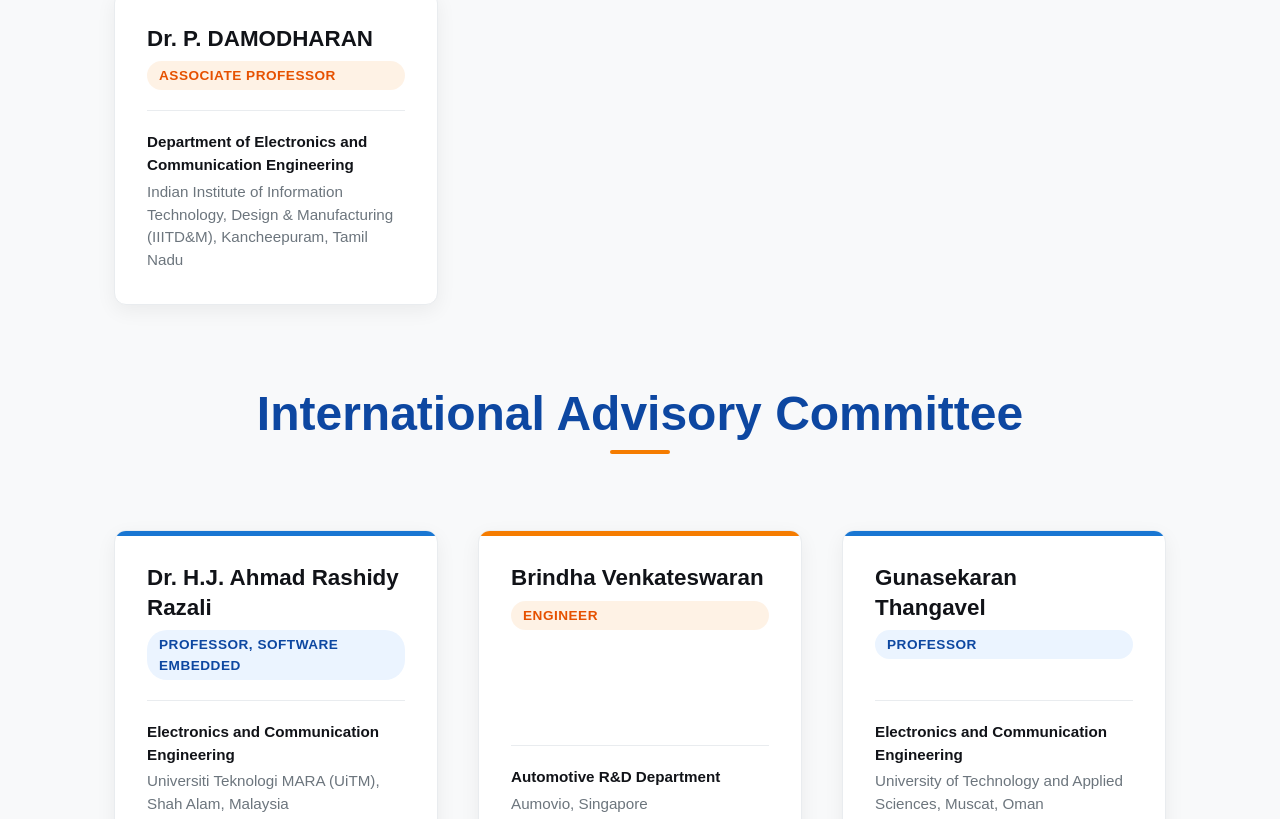
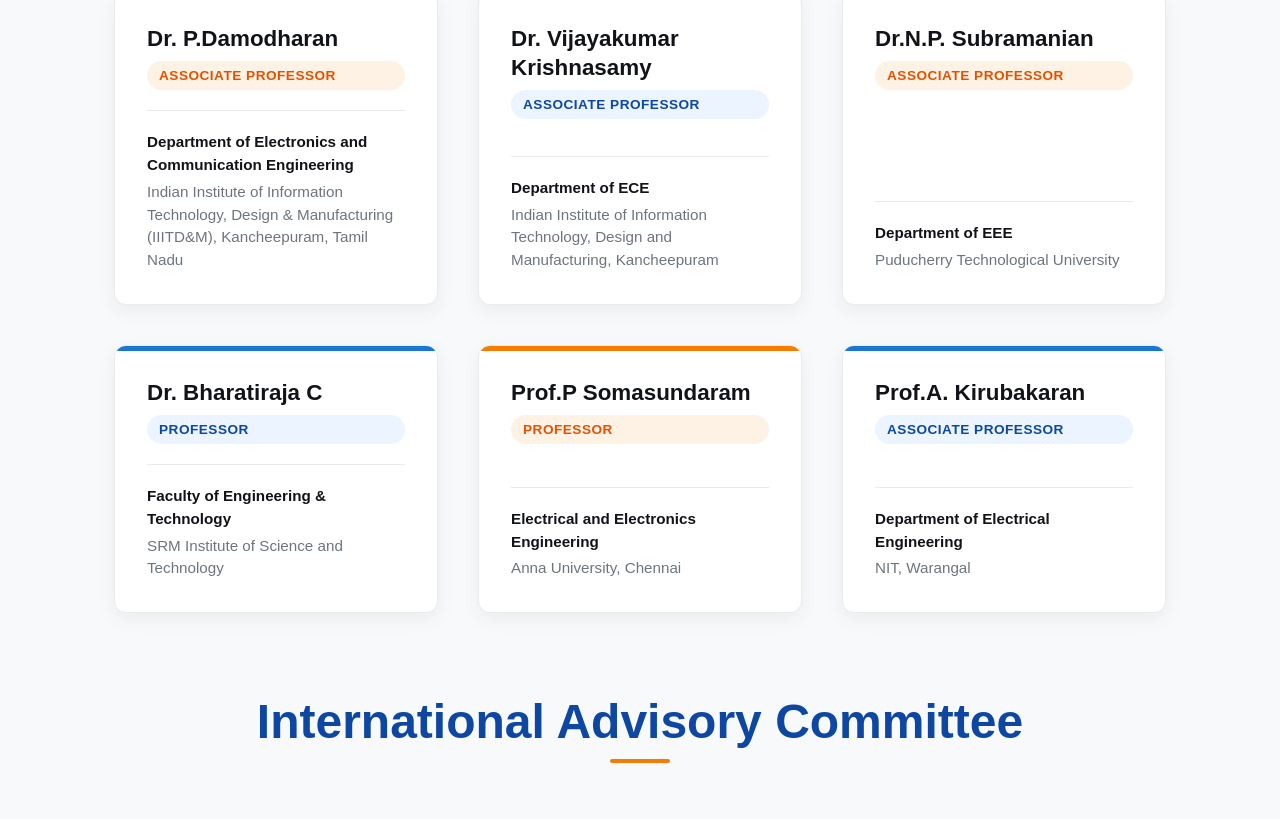
Before and after one commit to Mukilanbalakrishnan/IT-CONFERENCES, a React (Vite) app in the folder client/: page /committees/advisory-board in a window 1280 px wide. Shown: the part 1241-2060 px from the top of the page. Built offline with nearby package versions, Linux system fonts and the light colour scheme.

Commit message:
changed-names

```diff
--- a/client/src/pages/AdvisoryBoard/AdvisoryBoardPage.jsx
+++ b/client/src/pages/AdvisoryBoard/AdvisoryBoardPage.jsx
@@ -28,7 +28,7 @@ const AdvisoryBoardPage = () => {
         institution: 'Indian Institute of Technology, Palakkad'
     },
     {
-        name: 'Dr M IYAPPARAJA',
+        name: 'Dr M Iyapparaja',
         role: 'HoD & Professor',
         department: 'Department of Smart computing',
         institution: 'Vellore Institute of Technology'
@@ -58,11 +58,42 @@ const AdvisoryBoardPage = () => {
         institution: 'Pondicherry University, Pondicherry - 605014'
     },
     {
-        name: 'Dr. P. DAMODHARAN',
+        name: 'Dr. P.Damodharan',
         role: 'Associate Professor',
         department: 'Department of Electronics and Communication Engineering',
         institution: 'Indian Institute of Information Technology, Design & Manufacturing (IIITD&M), Kancheepuram, Tamil Nadu'
-    }
+    },
+    {
+        name: 'Dr. Vijayakumar Krishnasamy',
+        role: 'Associate Professor',
+        department: 'Department of ECE',
+        institution: 'Indian Institute of Information Technology, Design and Manufacturing, Kancheepuram'
+    },
+    {
+        name: 'Dr.N.P. Subramanian',
+        role: 'Associate Professor',
+        department: 'Department of EEE',
+        institution: 'Puducherry Technological University'
+    },
+    {
+        name: 'Dr. Bharatiraja C',
+        role: 'Professor',
+        department: 'Faculty of Engineering & Technology',
+        institution: 'SRM Institute of Science and Technology'
+    },
+    {
+    name: 'Prof.P Somasundaram',
+    role: 'Professor',
+    department: 'Electrical and Electronics Engineering',
+    institution: 'Anna University, Chennai'
+},
+{
+    name: 'Prof.A. Kirubakaran',
+    role: 'Associate Professor',
+    department: 'Department of Electrical Engineering',
+    institution: 'NIT, Warangal'
+},
+
 ];
 
     const InternationalAdvisory = [
@@ -71,24 +102,6 @@ const AdvisoryBoardPage = () => {
         role: 'Professor, Software Embedded',
         department: 'Electronics and Communication Engineering',
         institution: 'Universiti Teknologi MARA (UiTM), Shah Alam, Malaysia'
-    },
-    {
-        name: 'Brindha Venkateswaran',
-        role: 'Engineer',
-        department: 'Automotive R&D Department',
-        institution: 'Aumovio, Singapore'
-    },
-    {
-        name: 'Gunasekaran Thangavel',
-        role: 'Professor',
-        department: 'Electronics and Communication Engineering',
-        institution: 'University of Technology and Applied Sciences, Muscat, Oman'
-    },
-    {
-        name: 'Akhtar Kalam',
-        role: 'Professor',
-        department: 'Head of External Engagement, Leader - Smart Energy Research Unit',
-        institution: 'College of Engineering and Science, Victoria University, Australia'
     },
     {
         name: 'Dr. Abid Yahya',
@@ -127,7 +140,56 @@ const AdvisoryBoardPage = () => {
         role: 'Professor',
         department: 'School of Electrical and Computer Engineering',
         institution: 'RMIT University, Melbourne, Australia'
-    }
+    },
+    {
+        name: 'Dr. Muhammad H Rashid',
+        role: 'Professor',
+        department: 'Electrical and Computer Engineering',
+        institution: 'University of West Florida, USA'
+    },
+    {
+        name: 'Dr. Saad Mekhilef',
+        role: 'Professor',
+        department: 'Electrical Engineering',
+        institution: 'University of Malaysia, Malaysia'
+    },
+    {
+        name: 'Dr. Jens Bo Holm Nielsen',
+        role: 'Emeritus Associate Professor',
+        department: 'Faculty of Engineering and Science',
+        institution: 'Aalborg University, Denmark'
+    },
+    {
+        name: 'Dr. Atsuo Kawamura',
+        role: 'Professor',
+        department: 'Electrical and Computer Engineering',
+        institution: 'Yokohama National University, Japan'
+    },
+    {
+        name: 'Dr. Murugappan M',
+        role: 'Professor',
+        department: 'Electronics & Communications Engineering',
+        institution: 'Kuwait College of Science and Technology, Kuwait'
+    },
+    {
+        name: 'Brindha Venkateswaran',
+        role: 'Engineer',
+        department: 'Automotive R&D Department',
+        institution: 'Aumovio, Singapore'
+    },
+    {
+        name: 'Gunasekaran Thangavel',
+        role: 'Professor',
+        department: 'Electronics and Communication Engineering',
+        institution: 'University of Technology and Applied Sciences, Muscat, Oman'
+    },
+    {
+        name: 'Akhtar Kalam',
+        role: 'Professor',
+        department: 'Head of External Engagement, Leader - Smart Energy Research Unit',
+        institution: 'College of Engineering and Science, Victoria University, Australia'
+    },
+
     ];
 
     const sectionRef = useRef(null);
--- a/client/src/pages/Home/Home.css
+++ b/client/src/pages/Home/Home.css
@@ -354,6 +354,8 @@ h1, .hero .animated-title {
 }
 
 
+
+
 /* --- About Section CSS --- */
 .about-section {
   padding: 8rem var(--gutter);
--- a/client/src/pages/Home/Home.jsx
+++ b/client/src/pages/Home/Home.jsx
@@ -434,6 +434,7 @@ const Collaboration = () => {
     );
 };
 
+
 // --- About Section Component ---
 const About = () => {
     const sectionRef = useRef(null);
--- a/client/src/pages/Home/Patrons.jsx
+++ b/client/src/pages/Home/Patrons.jsx
@@ -15,7 +15,7 @@ const patronsData = [
     },
     {
         id: 2,
-        name: 'Dr. P. Meenachi Devi',
+        name: 'Dr. P. Meenakshi Devi',
         role: 'Principal',
         organization: 'K.S.R College of Engineering',
         Area: "India",
```
